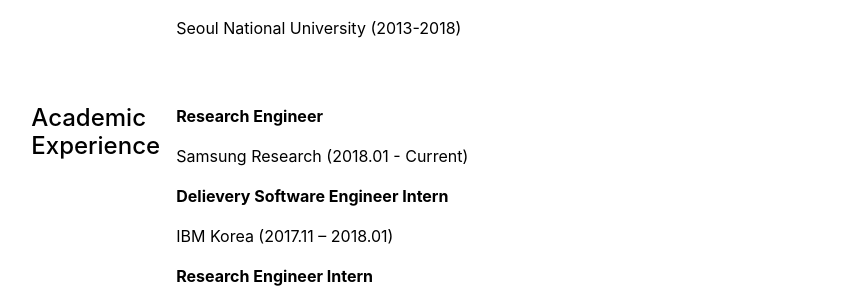
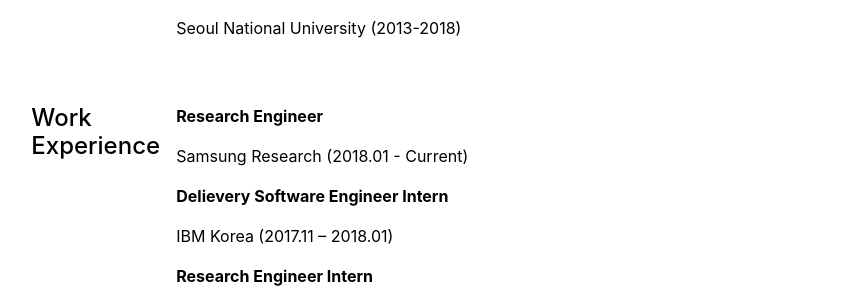
Before and after one commit to chenehk/chenehk.github.io, a Jekyll site: the page built from cv.md, in a window 1280 px wide. Shown: the part 296-594 px from the top of the page, without its empty margins (198-1065 px from the left). Built offline with Jekyll 4.4.1, drawn with Linux system fonts in a browser that asks for light colours.

Commit message:
Update cv.html

```diff
--- a/_layouts/cv.html
+++ b/_layouts/cv.html
@@ -20,7 +20,7 @@ layout: default
     </div>
     <div class="row g-5 mb-5">
       <div class="col-md-2">
-        <h4>Academic Experience</h4>
+        <h4>Work Experience</h4>
       </div>
       <div class="col-md-10">
         {% for section in site.data.cv.academic-experience %}
```
